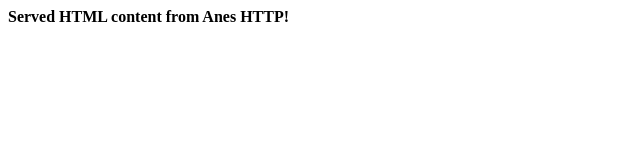
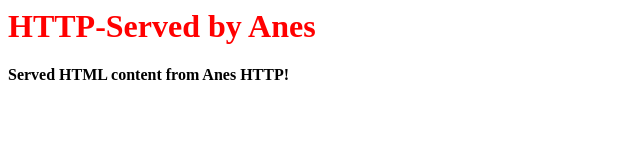
Before and after one commit to aneshodza/rust-http-server, a plain HTML site: page public/index.html in a window 1280 px wide. Shown: the whole page, without its empty margins (0-640 px from the left). Drawn offline with Linux system fonts and the light colour scheme.

```diff
--- a/public/index.html
+++ b/public/index.html
@@ -1 +1,8 @@
+<h1>HTTP-Served by Anes</h1>
 <b>Served HTML content from Anes HTTP!</b>
+
+<style>
+h1 {
+  color: red;
+}
+</style>
```
Also changed, not shown: 2 other files.
